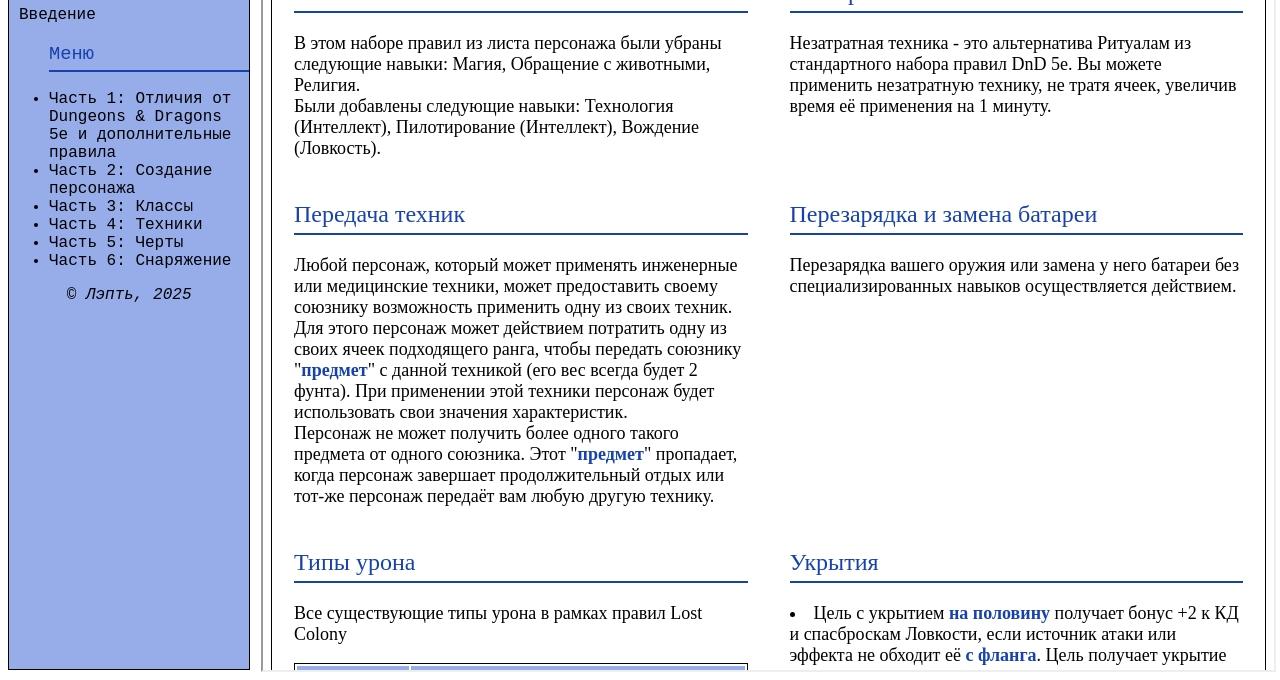
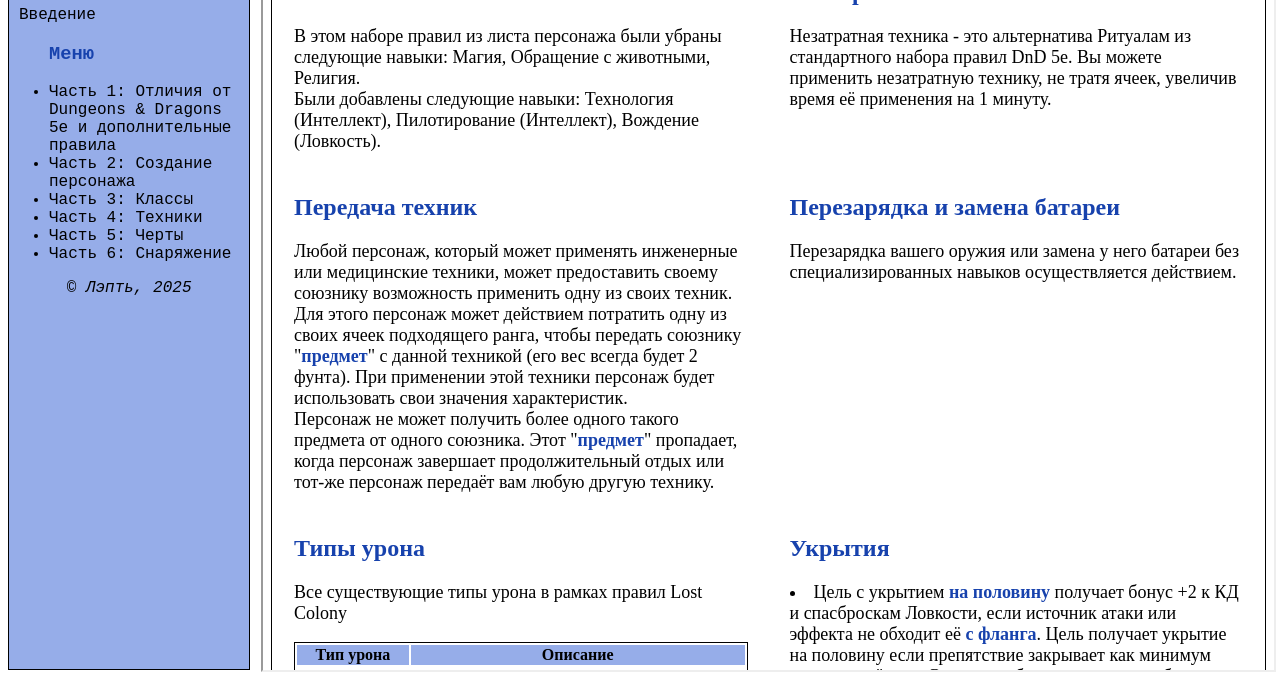
Before and after one commit to Reterener/lost-colony, a plain HTML site: page index.html in a window 1280 px wide. Shown: the part 120-800 px from the top of the page. Drawn offline with Linux system fonts and the light colour scheme.

Commit message:
underline-fix

```diff
--- a/style.css
+++ b/style.css
@@ -76,9 +76,9 @@ summary{
 
 #myTable td:nth-child(1), #infoTable td:nth-child(1) {
     font-size: 20px;
-  }
+}
 
-  #mainOption{
+#mainOption{
     color: #1742ad;
     margin-bottom: 5px;
 }
@@ -117,7 +117,7 @@ summary{
     border-bottom: 1px solid #ddd;
 }
 
-#classDescription h1, h2, h3{
+#classDescription h1, #classDescription h2, #classDescription h3{
     border-bottom: 2px solid #1742ad; /* Параметры линии под текстом */
     font-weight: normal; /* Убираем жирное начертание */
     padding-bottom: 5px; /* Расстояние от текста до линии */
```
